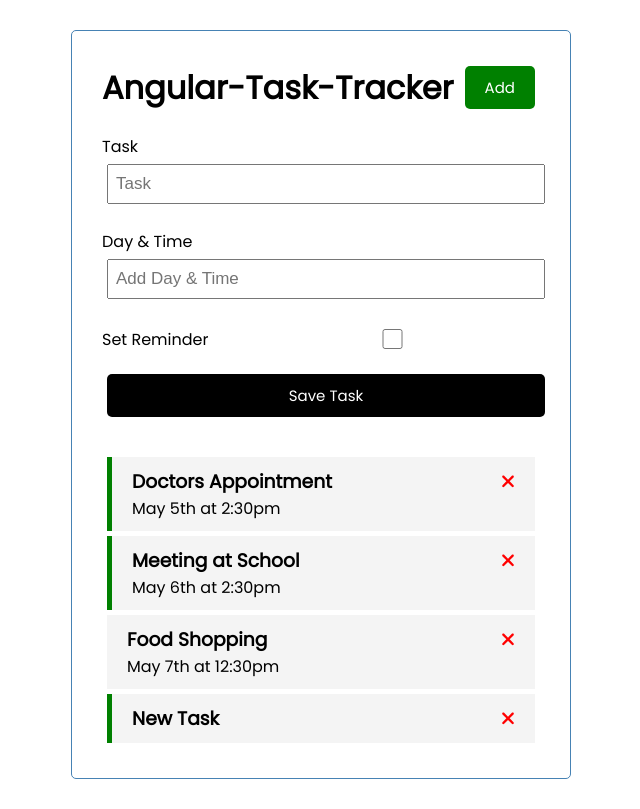
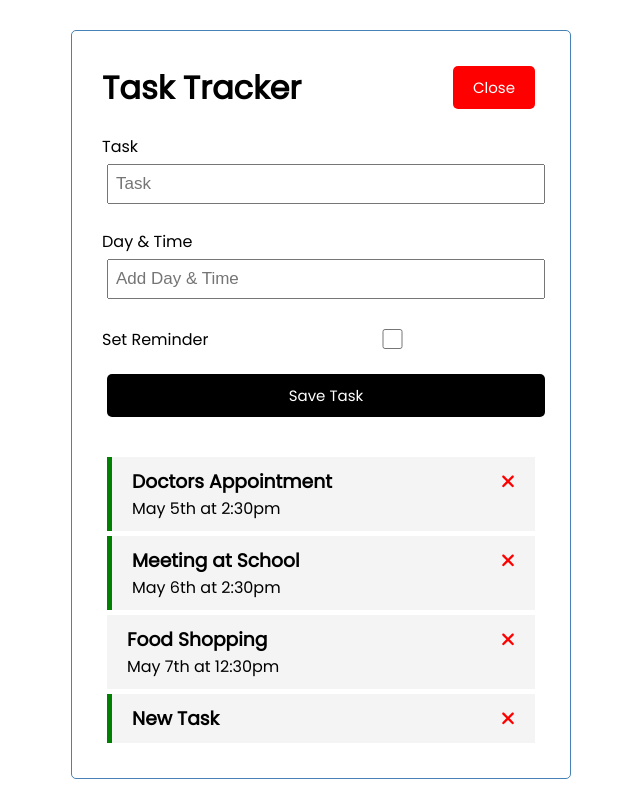
Before and after one commit to mokumus/Angular-Task-Tracker, an Angular app: page / in a window 1280 px wide. Both pictures are taken after a click on the button "Add". Shown: the whole page, without its empty margins (319-959 px from the left). Built offline with nearby package versions, Linux system fonts and the light colour scheme; data requests are answered from the project's data file.

Commit message:
feat: ui service

```diff
--- a/src/app/components/add-task/add-task.component.html
+++ b/src/app/components/add-task/add-task.component.html
@@ -1,4 +1,4 @@
-<form class="add-form" (ngSubmit)="onSubmit()">
+<form *ngIf="showAddTask" class="add-form" (ngSubmit)="onSubmit()">
     <div class="form-control">
         <label for="text">Task</label>
         <input type="text" name="text" id="text" [(ngModel)]="text" placeholder="Task">
--- a/src/app/components/add-task/add-task.component.ts
+++ b/src/app/components/add-task/add-task.component.ts
@@ -1,5 +1,7 @@
 import { Component, EventEmitter, Output } from '@angular/core';
 import { Task } from '../../Task';
+import { UiService } from '../../services/ui.service';
+import { Subscription } from 'rxjs';
 
 @Component({
   selector: 'app-add-task',
@@ -12,7 +14,12 @@
   text!:string;
   day!: string;
   reminder: boolean = false;
+  showAddTask!: boolean;
+  subscription: Subscription;
 
+  constructor(private uiService: UiService) {
+    this.subscription = this.uiService.onToggle().subscribe(value => this.showAddTask = value)
+  }
   onSubmit(): void{
     if(!this.text) {
       alert('Please add a task!');
--- a/src/app/components/header/header.component.html
+++ b/src/app/components/header/header.component.html
@@ -1,8 +1,8 @@
 <header>
   <h1>{{ title }}</h1>
   <app-button
-    color="green"
-    text="Add"
+    color="{{showAddTask ? 'red' : 'green'}}"
+    text="{{showAddTask ? 'Close' : 'Add'}}"
     (btnClick)="toggleAddTask()"
   ></app-button>
 </header>
--- a/src/app/components/header/header.component.ts
+++ b/src/app/components/header/header.component.ts
@@ -1,20 +1,25 @@
 import { Component, OnInit } from '@angular/core';
-
+import { UiService } from '../../services/ui.service';
+import { Subscription } from 'rxjs';
 @Component({
   selector: 'app-header',
   templateUrl: './header.component.html',
   styleUrls: ['./header.component.css'],
 })
 export class HeaderComponent implements OnInit {
-  title: string = 'Angular-Task-Tracker';
+  title: string = 'Task Tracker';
+  showAddTask!: boolean;
+  subscription!: Subscription;
 
-  constructor() {}
+  constructor(private uiService: UiService) {
+    this.subscription = this.uiService.onToggle().subscribe(value => this.showAddTask = value)
+  }
 
   ngOnInit(): void {
     //throw new Error('Method not implemented.');
   }
 
   toggleAddTask() {
-    console.log('toggle');
+    this.uiService.toggleAddTask();
   }
 }
--- /dev/null
+++ b/src/app/services/ui.service.ts
@@ -0,0 +1,21 @@
+import { Injectable } from '@angular/core';
+import { Observable, Subject } from 'rxjs';
+
+@Injectable({
+  providedIn: 'root'
+})
+export class UiService {
+  private showAddTask: boolean = false;
+  private subject = new Subject<any>();
+
+  constructor() { }
+
+  toggleAddTask(): void {
+    this.showAddTask = !this.showAddTask;
+    this.subject.next(this.showAddTask);
+  }
+
+  onToggle(): Observable<any> {
+    return this.subject.asObservable();
+  }
+}
```
Also changed, not shown: 1 other file (tests, documents, lock files or other folders).
